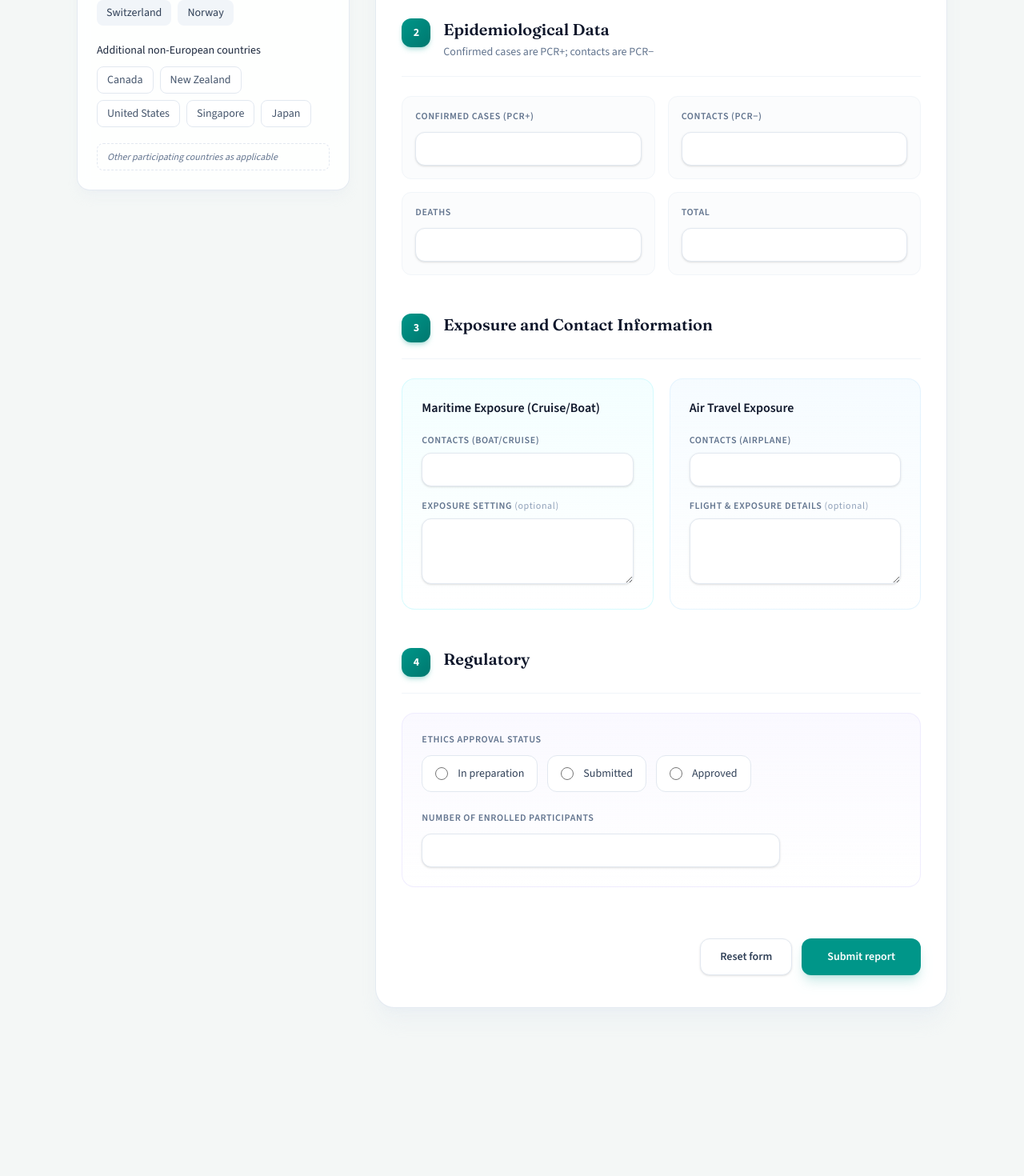
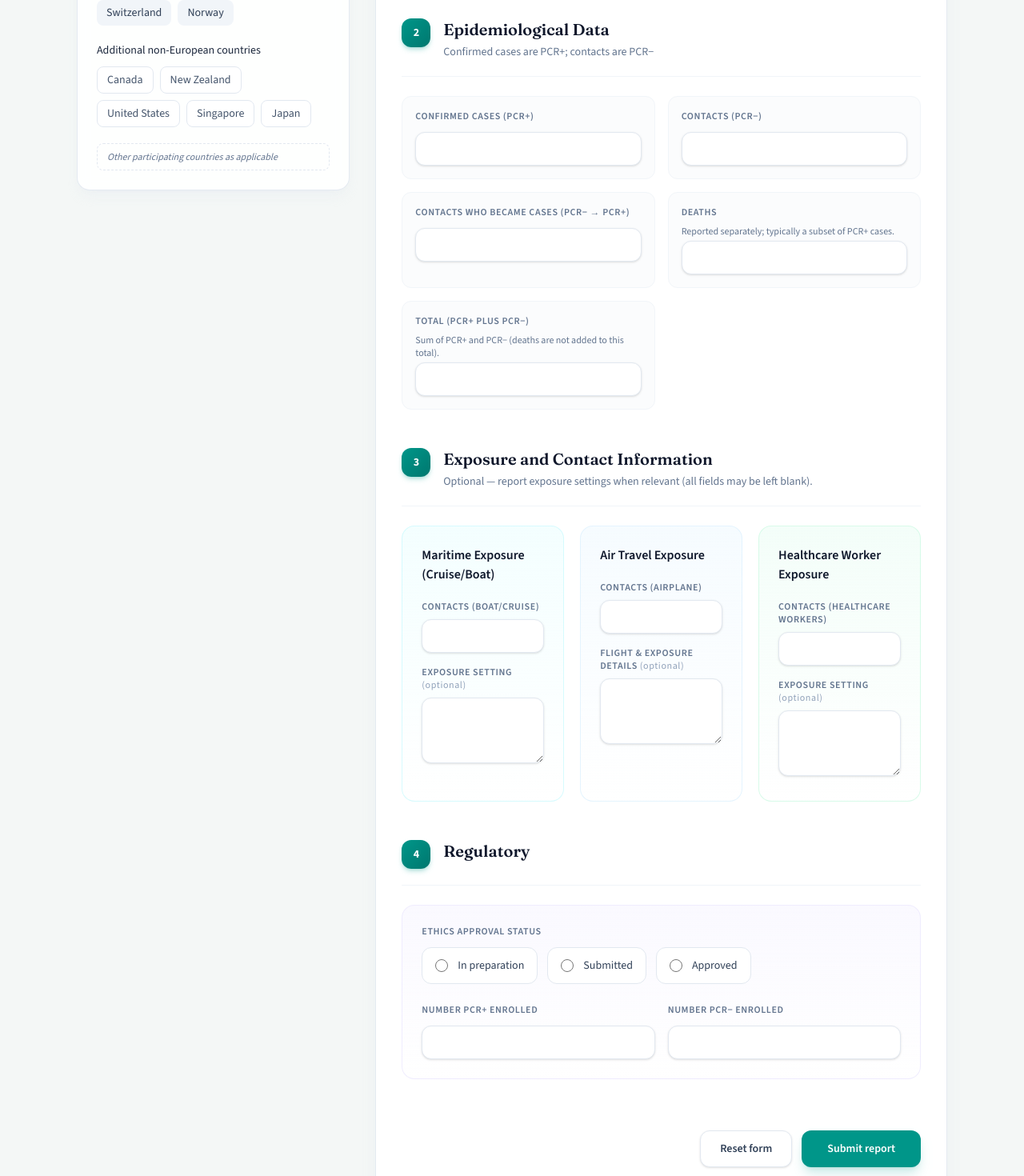
Before and after one commit to pathus90/hantavirus, a React (Vite) app: page / in a window 1280 px wide. Shown: the part 820-2290 px from the top of the page at 80% size. Before the commit the page ends 2144 px from the top, so only its background shows below. Built offline with nearby package versions, Linux system fonts and the light colour scheme; no server answers.

Commit message:
Add NAVIS epidemiology fields: total clarity, contacts-to-cases, HCW exposure, and PCR enrollment split.

```diff
--- a/src/components/HantavirusPortal.tsx
+++ b/src/components/HantavirusPortal.tsx
@@ -221,16 +221,20 @@ export default function HantavirusPortal() {
         p_confirmed_cases: toNumber(formData.confirmedCases),
         p_suspected_cases: toNumber(formData.suspectedCases),
         p_deaths: toNumber(formData.deaths),
+        p_contacts_became_cases: toNumber(formData.contactsBecameCases),
         p_boat_contacts: toNumber(formData.boatContacts),
         p_boat_exposure: formData.boatExposure || null,
         p_airplane_contacts: toNumber(formData.airplaneContacts),
         p_airplane_exposure: formData.airplaneExposure || null,
+        p_hcw_contacts: toNumber(formData.hcwContacts),
+        p_hcw_exposure: formData.hcwExposure || null,
         p_ethics_approval: formData.ethicsApproval || null,
         p_ethics_approval_date:
           formData.ethicsApproval === 'approved'
             ? formData.ethicsApprovalDate || null
             : null,
-        p_enrolled_participants: toNumber(formData.enrolledParticipants),
+        p_enrolled_pcr_positive: toNumber(formData.enrolledPcrPositive),
+        p_enrolled_pcr_negative: toNumber(formData.enrolledPcrNegative),
       },
     )
 
@@ -239,8 +243,10 @@ export default function HantavirusPortal() {
       setError(
         msg.includes('submit_hantavirus_report') ||
           msg.includes('p_study_protocol') ||
-          msg.includes('p_deaths_cases')
-          ? 'Server setup incomplete: run supabase/migration-regulatory-v2.sql in Supabase SQL Editor.'
+          msg.includes('p_deaths_cases') ||
+          msg.includes('p_contacts_became_cases') ||
+          msg.includes('p_enrolled_pcr_positive')
+          ? 'Server setup incomplete: run supabase/migration-regulatory-v3.sql in Supabase SQL Editor.'
           : msg,
       )
     } else {
@@ -484,8 +490,12 @@ export default function HantavirusPortal() {
                       [
                         ['confirmedCases', 'Confirmed cases (PCR+)'],
                         ['suspectedCases', 'Contacts (PCR−)'],
+                        [
+                          'contactsBecameCases',
+                          'Contacts who became cases (PCR− → PCR+)',
+                        ],
                         ['deaths', 'Deaths'],
-                        ['totalCases', 'Total'],
+                        ['totalCases', 'Total (PCR+ plus PCR−)'],
                       ] as const
                     ).map(([name, label]) => (
                       <div
@@ -495,6 +505,18 @@ export default function HantavirusPortal() {
                         <label htmlFor={name} className={labelClass}>
                           {label}
                         </label>
+                        {name === 'deaths' && (
+                          <p className="mt-1 text-xs text-slate-500">
+                            Reported separately; typically a subset of PCR+
+                            cases.
+                          </p>
+                        )}
+                        {name === 'totalCases' && (
+                          <p className="mt-1 text-xs text-slate-500">
+                            Sum of PCR+ and PCR− (deaths are not added to this
+                            total).
+                          </p>
+                        )}
                         <input
                           id={name}
                           type="number"
@@ -514,9 +536,14 @@ export default function HantavirusPortal() {
                   <SectionHeader
                     n={3}
                     title="Exposure and Contact Information"
-                  />
+                  >
+                    <p className="mt-1 hidden text-sm text-slate-500 sm:block">
+                      Optional — report exposure settings when relevant (all
+                      fields may be left blank).
+                    </p>
+                  </SectionHeader>
 
-                  <div className="grid grid-cols-1 gap-5 xl:grid-cols-2">
+                  <div className="grid grid-cols-1 gap-5 xl:grid-cols-3">
                     <div className="rounded-2xl border border-cyan-100/80 bg-gradient-to-b from-cyan-50/60 to-white p-5 sm:p-6">
                       <h4 className="font-semibold text-slate-900">
                         Maritime Exposure (Cruise/Boat)
@@ -606,6 +633,45 @@ export default function HantavirusPortal() {
                         </div>
                       </div>
                     </div>
+
+                    <div className="rounded-2xl border border-emerald-100/80 bg-gradient-to-b from-emerald-50/60 to-white p-5 sm:p-6">
+                      <h4 className="font-semibold text-slate-900">
+                        Healthcare Worker Exposure
+                      </h4>
+                      <div className="mt-5 space-y-4">
+                        <div>
+                          <label htmlFor="hcwContacts" className={labelClass}>
+                            Contacts (healthcare workers)
+                          </label>
+                          <input
+                            id="hcwContacts"
+                            type="number"
+                            min={0}
+                            inputMode="numeric"
+                            name="hcwContacts"
+                            value={formData.hcwContacts}
+                            onChange={handleChange}
+                            className={inputClass}
+                          />
+                        </div>
+                        <div>
+                          <label htmlFor="hcwExposure" className={labelClass}>
+                            Exposure setting{' '}
+                            <span className="font-normal normal-case text-slate-400">
+                              (optional)
+                            </span>
+                          </label>
+                          <textarea
+                            id="hcwExposure"
+                            rows={3}
+                            name="hcwExposure"
+                            value={formData.hcwExposure}
+                            onChange={handleChange}
+                            className={`${inputClass} resize-y`}
+                          />
+                        </div>
+                      </div>
+                    </div>
                   </div>
                 </section>
 
@@ -677,23 +743,43 @@ export default function HantavirusPortal() {
                         </div>
                       )}
 
-                      <div className="max-w-md">
+                      <div className="grid grid-cols-1 gap-4 sm:grid-cols-2">
+                        <div>
                           <label
-                          htmlFor="enrolledParticipants"
+                            htmlFor="enrolledPcrPositive"
                             className={labelClass}
                           >
-                          Number of enrolled participants
+                            Number PCR+ enrolled
                           </label>
                           <input
-                          id="enrolledParticipants"
+                            id="enrolledPcrPositive"
                             type="number"
                             min={0}
                             inputMode="numeric"
-                          name="enrolledParticipants"
-                          value={formData.enrolledParticipants}
+                            name="enrolledPcrPositive"
+                            value={formData.enrolledPcrPositive}
                             onChange={handleChange}
                             className={`${inputClass} mt-1`}
                           />
+                        </div>
+                        <div>
+                          <label
+                            htmlFor="enrolledPcrNegative"
+                            className={labelClass}
+                          >
+                            Number PCR− enrolled
+                          </label>
+                          <input
+                            id="enrolledPcrNegative"
+                            type="number"
+                            min={0}
+                            inputMode="numeric"
+                            name="enrolledPcrNegative"
+                            value={formData.enrolledPcrNegative}
+                            onChange={handleChange}
+                            className={`${inputClass} mt-1`}
+                          />
+                        </div>
                       </div>
                     </fieldset>
                   </div>
--- a/src/components/admin/AdminDashboard.tsx
+++ b/src/components/admin/AdminDashboard.tsx
@@ -366,7 +366,7 @@ export default function AdminDashboard({ onLogout }: Props) {
         ) : (
           <>
             {/* Stats */}
-            <div className="grid grid-cols-2 gap-4 lg:grid-cols-7">
+            <div className="grid grid-cols-2 gap-4 lg:grid-cols-8">
               <StatCard label="Reports" value={filtered.length} />
               <StatCard label="Countries" value={countryCases.length} />
               <StatCard label="Total cases" value={sumCases(filtered)} />
@@ -380,9 +380,12 @@ export default function AdminDashboard({ onLogout }: Props) {
               />
               <StatCard label="Deaths" value={sumDeaths(filtered)} />
               <StatCard
-                label="Enrolled"
-                value={sumField(filtered, 'enrolled_participants')}
-                sub="participants"
+                label="Enrolled PCR+"
+                value={sumField(filtered, 'enrolled_pcr_positive')}
+              />
+              <StatCard
+                label="Enrolled PCR−"
+                value={sumField(filtered, 'enrolled_pcr_negative')}
               />
             </div>
 
@@ -775,12 +778,15 @@ export default function AdminDashboard({ onLogout }: Props) {
                       <th className="px-4 py-3 text-right">Total</th>
                       <th className="px-4 py-3 text-right">PCR+</th>
                       <th className="px-4 py-3 text-right">PCR−</th>
+                      <th className="px-4 py-3 text-right">PCR−→+</th>
                       <th className="px-4 py-3 text-right">Deaths</th>
                       <th className="px-4 py-3 text-right">Boat</th>
                       <th className="px-4 py-3 text-right">Air</th>
+                      <th className="px-4 py-3 text-right">HCW</th>
                       <th className="px-4 py-3">Ethics</th>
                       <th className="px-4 py-3">Ethics date</th>
-                      <th className="px-4 py-3 text-right">Enrolled</th>
+                      <th className="px-4 py-3 text-right">Enr. PCR+</th>
+                      <th className="px-4 py-3 text-right">Enr. PCR−</th>
                       <th className="px-4 py-3">Submitted</th>
                     </tr>
                   </thead>
@@ -814,6 +820,9 @@ export default function AdminDashboard({ onLogout }: Props) {
                             {fmt(r.suspected_cases)}
                           </td>
                           <td className="whitespace-nowrap px-4 py-3 text-right tabular-nums">
+                            {fmt(r.contacts_became_cases)}
+                          </td>
+                          <td className="whitespace-nowrap px-4 py-3 text-right tabular-nums">
                             {fmt(reportDeathsTotal(r) || null)}
                           </td>
                           <td className="whitespace-nowrap px-4 py-3 text-right tabular-nums">
@@ -822,6 +831,9 @@ export default function AdminDashboard({ onLogout }: Props) {
                           <td className="whitespace-nowrap px-4 py-3 text-right tabular-nums">
                             {fmt(r.airplane_contacts)}
                           </td>
+                          <td className="whitespace-nowrap px-4 py-3 text-right tabular-nums">
+                            {fmt(r.hcw_contacts)}
+                          </td>
                           <td className="whitespace-nowrap px-4 py-3">
                             {fmtEthics(r.ethics_approval)}
                           </td>
@@ -829,7 +841,10 @@ export default function AdminDashboard({ onLogout }: Props) {
                             {fmtDate(r.ethics_approval_date)}
                           </td>
                           <td className="whitespace-nowrap px-4 py-3 text-right tabular-nums">
-                            {fmt(r.enrolled_participants)}
+                            {fmt(r.enrolled_pcr_positive)}
+                          </td>
+                          <td className="whitespace-nowrap px-4 py-3 text-right tabular-nums">
+                            {fmt(r.enrolled_pcr_negative)}
                           </td>
                           <td className="whitespace-nowrap px-4 py-3 text-slate-500">
                             {fmtDate(r.created_at)}
@@ -837,8 +852,8 @@ export default function AdminDashboard({ onLogout }: Props) {
                         </tr>
                         {expandedId === r.id && (
                           <tr key={`${r.id}-detail`} className="bg-slate-50/80">
-                            <td colSpan={14} className="px-4 py-4">
-                              <div className="grid gap-4 sm:grid-cols-2">
+                            <td colSpan={17} className="px-4 py-4">
+                              <div className="grid gap-4 sm:grid-cols-3">
                                 <div className="rounded-xl border border-cyan-100 bg-white p-4">
                                   <p className="text-xs font-semibold uppercase text-cyan-800">
                                     Maritime exposure
@@ -853,6 +868,14 @@ export default function AdminDashboard({ onLogout }: Props) {
                                   </p>
                                   <p className="mt-2 text-sm text-slate-700">
                                     {fmt(r.airplane_exposure)}
+                                  </p>
+                                </div>
+                                <div className="rounded-xl border border-emerald-100 bg-white p-4">
+                                  <p className="text-xs font-semibold uppercase text-emerald-800">
+                                    Healthcare worker exposure
+                                  </p>
+                                  <p className="mt-2 text-sm text-slate-700">
+                                    {fmt(r.hcw_exposure)}
                                   </p>
                                 </div>
                               </div>
--- a/src/components/admin/adminExport.ts
+++ b/src/components/admin/adminExport.ts
@@ -2,6 +2,7 @@ import * as XLSX from 'xlsx'
 import {
   reportCasesTotal,
   reportDeathsTotal,
+  reportEnrolledTotal,
   type HantavirusReport,
 } from '../../types/report'
 import type { CountryCaseRow, EthicsSlice, TimelinePoint } from './adminUtils'
@@ -75,15 +76,20 @@ export function reportRows(reports: HantavirusReport[]) {
     Total: reportCasesTotal(r) || '',
     'Confirmed cases (PCR+)': r.confirmed_cases ?? '',
     'Contacts (PCR−)': r.suspected_cases ?? '',
+    'Contacts → cases': r.contacts_became_cases ?? '',
     Deaths: reportDeathsTotal(r) || '',
     'Boat contacts': r.boat_contacts ?? '',
     'Maritime exposure': r.boat_exposure ?? '',
     'Air contacts': r.airplane_contacts ?? '',
     'Air travel exposure': r.airplane_exposure ?? '',
+    'HCW contacts': r.hcw_contacts ?? '',
+    'HCW exposure': r.hcw_exposure ?? '',
     'Ethics status': fmtEthics(r.ethics_approval),
     'Ethics approval date':
       fmtDate(r.ethics_approval_date) === '—' ? '' : fmtDate(r.ethics_approval_date),
-    'Enrolled participants': r.enrolled_participants ?? '',
+    'Enrolled PCR+': r.enrolled_pcr_positive ?? '',
+    'Enrolled PCR−': r.enrolled_pcr_negative ?? '',
+    'Enrolled (total)': reportEnrolledTotal(r) || '',
     Submitted: fmtDate(r.created_at) === '—' ? '' : fmtDate(r.created_at),
   }))
 }
@@ -95,7 +101,9 @@ export function countryCaseRows(rows: CountryCaseRow[]) {
     'Confirmed (PCR+)': r.confirmed,
     'Contacts (PCR−)': r.suspected,
     Deaths: r.deaths,
-    'Enrolled participants': r.enrolled,
+    'Enrolled PCR+': r.enrolledPcrPositive,
+    'Enrolled PCR−': r.enrolledPcrNegative,
+    'Enrolled (total)': r.enrolled,
   }))
 }
 
--- a/src/components/admin/adminUtils.ts
+++ b/src/components/admin/adminUtils.ts
@@ -4,6 +4,7 @@ import {
   normalizeEthics,
   reportCasesTotal,
   reportDeathsTotal,
+  reportEnrolledTotal,
 } from '../../types/report'
 
 export type AdminFilters = {
@@ -78,6 +79,8 @@ export type CountryCaseRow = {
   confirmed: number
   suspected: number
   deaths: number
+  enrolledPcrPositive: number
+  enrolledPcrNegative: number
   enrolled: number
 }
 
@@ -92,13 +95,17 @@ export function casesByCountry(reports: HantavirusReport[]): CountryCaseRow[] {
       confirmed: 0,
       suspected: 0,
       deaths: 0,
+      enrolledPcrPositive: 0,
+      enrolledPcrNegative: 0,
       enrolled: 0,
     }
     row.total += reportCasesTotal(r)
     row.confirmed += r.confirmed_cases ?? 0
     row.suspected += r.suspected_cases ?? 0
     row.deaths += reportDeathsTotal(r)
-    row.enrolled += r.enrolled_participants ?? 0
+    row.enrolledPcrPositive += r.enrolled_pcr_positive ?? 0
+    row.enrolledPcrNegative += r.enrolled_pcr_negative ?? 0
+    row.enrolled += reportEnrolledTotal(r)
     map.set(country, row)
   }
 
--- a/src/types/report.ts
+++ b/src/types/report.ts
@@ -24,9 +24,14 @@ export type HantavirusReport = {
   boat_exposure: string | null
   airplane_contacts: number | null
   airplane_exposure: string | null
+  contacts_became_cases: number | null
+  hcw_contacts: number | null
+  hcw_exposure: string | null
   ethics_approval: string | null
   ethics_approval_date: string | null
   enrolled_participants: number | null
+  enrolled_pcr_positive: number | null
+  enrolled_pcr_negative: number | null
   created_at: string | null
 }
 
@@ -38,14 +43,18 @@ export type ReportFormData = {
   totalCases: string
   confirmedCases: string
   suspectedCases: string
+  contactsBecameCases: string
   deaths: string
   boatContacts: string
   boatExposure: string
   airplaneContacts: string
   airplaneExposure: string
+  hcwContacts: string
+  hcwExposure: string
   ethicsApproval: EthicsApproval
   ethicsApprovalDate: string
-  enrolledParticipants: string
+  enrolledPcrPositive: string
+  enrolledPcrNegative: string
 }
 
 export const emptyFormData = (): ReportFormData => ({
@@ -56,14 +65,18 @@ export const emptyFormData = (): ReportFormData => ({
   totalCases: '',
   confirmedCases: '',
   suspectedCases: '',
+  contactsBecameCases: '',
   deaths: '',
   boatContacts: '',
   boatExposure: '',
   airplaneContacts: '',
   airplaneExposure: '',
+  hcwContacts: '',
+  hcwExposure: '',
   ethicsApproval: '',
   ethicsApprovalDate: '',
-  enrolledParticipants: '',
+  enrolledPcrPositive: '',
+  enrolledPcrNegative: '',
 })
 
 export const ETHICS_LABELS: Record<string, string> = {
@@ -77,6 +90,13 @@ export const ETHICS_LABELS: Record<string, string> = {
 export const PROTOCOL_LABELS: Record<string, string> = {
   navis: 'NAVIS',
   isaric: 'ISARIC Hantavirus protocol',
+}
+
+export function reportEnrolledTotal(r: HantavirusReport): number {
+  const fromSplit =
+    (r.enrolled_pcr_positive ?? 0) + (r.enrolled_pcr_negative ?? 0)
+  if (fromSplit > 0) return fromSplit
+  return r.enrolled_participants ?? 0
 }
 
 export function reportDeathsTotal(r: HantavirusReport): number {
```
Also changed, not shown: 1 other file (tests, documents, lock files or other folders). Lines whose indentation alone changed are shown as unchanged.
